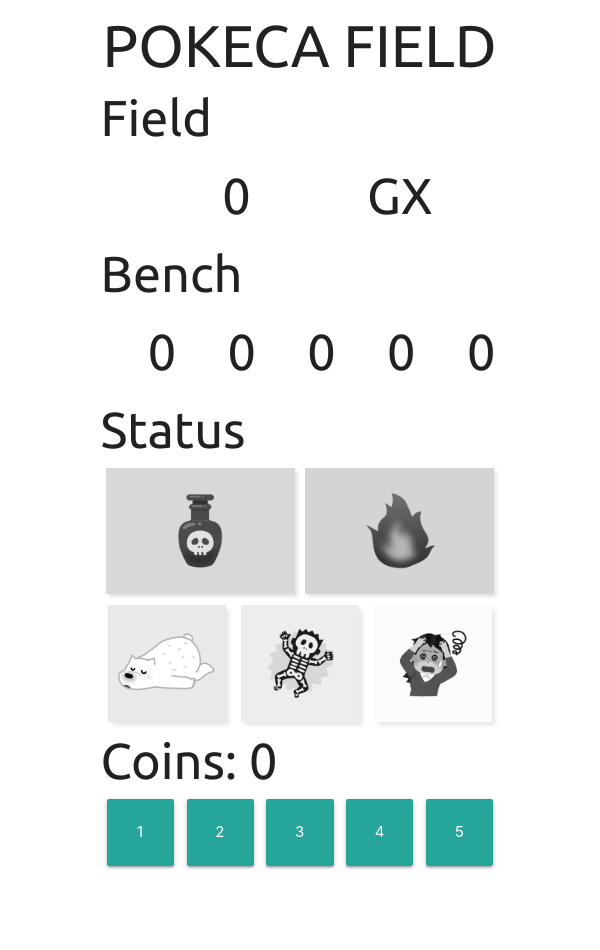
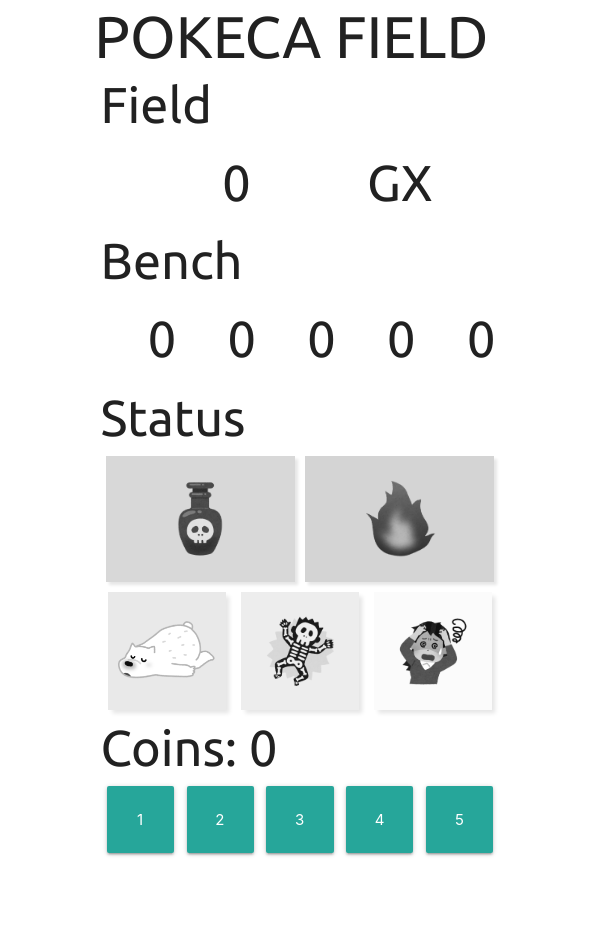
Before and after one commit to adeliae1316/pcg, a plain HTML site: page index.html in a window 600 px wide. Drawn offline with nearby package versions, Linux system fonts and the light colour scheme.

```diff
--- a/pokeca.css
+++ b/pokeca.css
@@ -143,8 +143,8 @@
   }
 
   h1 {
-    margin: calc(3px*420/100) calc(3px*420/100);
-    font-size: calc(14px*420/100);
+    margin: calc(1.0px*420/100) calc(1.0px*420/100);
+    font-size: calc(14.0px*420/100);
   }
 
   h2 {
```
